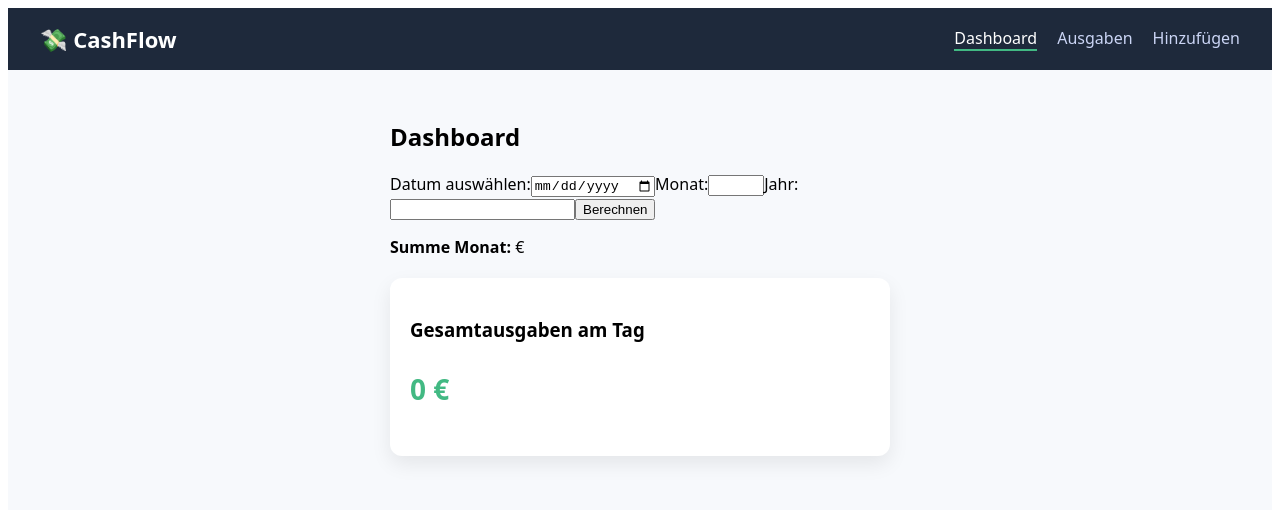
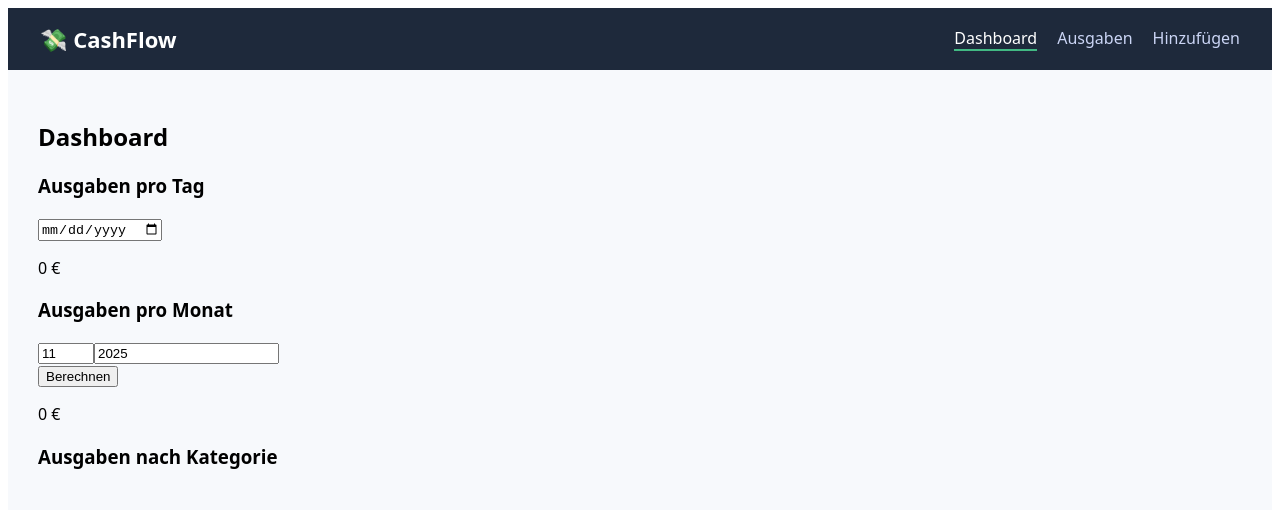
Before and after one commit to FatimaKarmid/cashflow-frontend, a Vue app: page / in a window 1280 px wide. Shown: the top 510 px of the page. Built offline with nearby package versions, Linux system fonts and the light colour scheme.

Commit message:
Erweiterungen

```diff
--- a/package.json
+++ b/package.json
@@ -9,6 +9,7 @@
     "preview": "vite preview"
   },
   "dependencies": {
+    "chart.js": "^4.5.1",
     "vue": "^3.4.0",
     "vue-router": "^4.3.0"
   },
--- a/src/components/Dashboard.vue
+++ b/src/components/Dashboard.vue
@@ -2,85 +2,112 @@
   <div class="container">
     <h2>Dashboard</h2>
 
-    <label>Datum auswählen:</label>
-    <input type="date" v-model="selectedDate" @change="loadSumme" />
+    <div class="dashboard-grid">
+      <!-- SUMME PRO TAG -->
+      <div class="card">
+        <h3>Ausgaben pro Tag</h3>
+        <input type="date" v-model="selectedDate" @change="loadTagSumme" />
+        <p class="amount">{{ tagSumme }} €</p>
+      </div>
 
-    <label>Monat:</label>
-    <input type="number" v-model="monat" min="1" max="12">
+      <!-- SUMME PRO MONAT -->
+      <div class="card">
+        <h3>Ausgaben pro Monat</h3>
 
-    <label>Jahr:</label>
-    <input type="number" v-model="jahr">
+        <div class="row">
+          <input type="number" min="1" max="12" v-model.number="monat" />
+          <input type="number" v-model.number="jahr" />
+        </div>
 
-    <button @click="loadMonatSumme">Berechnen</button>
+        <button @click="loadMonatDaten">Berechnen</button>
 
-    <p><strong>Summe Monat:</strong> {{ monatsSumme }} €</p>
+        <p class="amount">{{ monatSumme }} €</p>
+      </div>
 
-    <div class="card">
-      <h3>Gesamtausgaben am Tag</h3>
-      <p class="amount">{{ summe }} €</p>
+      <!-- CHART -->
+      <div class="card">
+        <h3>Ausgaben nach Kategorie</h3>
+        <canvas ref="chart"></canvas>
+      </div>
     </div>
   </div>
 </template>
 
 <script>
+import { Chart } from "chart.js/auto";
+
 export default {
   name: "Dashboard",
   data() {
     return {
       selectedDate: "",
-      summe: 0
+      tagSumme: 0,
+
+      monat: new Date().getMonth() + 1,
+      jahr: new Date().getFullYear(),
+      monatSumme: 0,
+
+      chart: null
     };
   },
   methods: {
-    loadSumme() {
+    // TAG
+    loadTagSumme() {
       if (!this.selectedDate) return;
 
-      fetch(
-          `https://cashflow-6.onrender.com/auszahlungen/summe?datum=${this.selectedDate}`
-      )
-          .then(response => response.json())
+      fetch(`https://cashflow-6.onrender.com/auszahlungen/summe?datum=${this.selectedDate}`)
+          .then(res => res.json())
           .then(data => {
-            this.summe = data;
-          })
-          .catch(err =>
-              console.error("Fehler beim Laden der Summe:", err)
-          );
+            this.tagSumme = data;
+          });
+    },
+
+    // MONAT + CHART  ⬅️ HIER GEHÖRT DER CHART-FETCH HIN
+    loadMonatDaten() {
+      // Summe pro Monat
+      fetch(`https://cashflow-6.onrender.com/auszahlungen/summe-monat?monat=${this.monat}&jahr=${this.jahr}`)
+          .then(res => res.json())
+          .then(data => {
+            this.monatSumme = data;
+          });
+
+      // Chart-Daten
+      fetch(`https://cashflow-6.onrender.com/auszahlungen/chart?monat=${this.monat}&jahr=${this.jahr}`)
+          .then(res => res.json())
+          .then(data => {
+            this.loadChart(data);
+          });
+    },
+
+    // Chart zeichnen
+    loadChart(data) {
+      const ctx = this.$refs.chart;
+
+      if (this.chart) {
+        this.chart.destroy();
+      }
+
+      this.chart = new Chart(ctx, {
+        type: "pie",
+        data: {
+          labels: Object.keys(data),
+          datasets: [
+            {
+              data: Object.values(data),
+              backgroundColor: [
+                "#42b983",
+                "#3498db",
+                "#f39c12",
+                "#9b59b6",
+                "#e74c3c",
+                "#1abc9c",
+                "#95a5a6"
+              ]
+            }
+          ]
+        }
+      });
     }
   }
 };
 </script>
-
-<style scoped>
-.container {
-  max-width: 500px;
-  margin: 0 auto;
-}
-
-.card {
-  margin-top: 20px;
-  padding: 20px;
-  background: white;
-  border-radius: 10px;
-  box-shadow: 0 6px 15px rgba(0,0,0,0.1);
-}
-
-.amount {
-  font-size: 28px;
-  font-weight: bold;
-  color: #42b983;
-}
-
-.dashboard-grid {
-  display: grid;
-  grid-template-columns: repeat(auto-fit, minmax(220px, 1fr));
-  gap: 20px;
-}
-
-.card {
-  background: white;
-  padding: 20px;
-  border-radius: 12px;
-  box-shadow: 0 8px 20px rgba(0,0,0,0.08);
-}
-
-</style>
--- a/src/components/ExpenseList.vue
+++ b/src/components/ExpenseList.vue
@@ -4,8 +4,8 @@
 
     <!-- FILTER -->
     <div class="filter">
-      <label for="kategorie">Kategorie filtern:</label>
-      <select id="kategorie" v-model="selectedKategorie" @change="filterExpenses">
+      <label for="kategorie">Kategorie:</label>
+      <select id="kategorie" v-model="selectedKategorie" @change="applyFilter">
         <option value="">Alle</option>
         <option value="LEBENSMITTEL">Lebensmittel</option>
         <option value="KLEIDUNG">Kleidung</option>
@@ -15,6 +15,9 @@
         <option value="GESUNDHEIT">Gesundheit</option>
         <option value="SONSTIGES">Sonstiges</option>
       </select>
+
+      <label for="datum">Datum:</label>
+      <input id="datum" type="date" v-model="selectedDate" @change="applyFilter" />
     </div>
 
     <!-- LISTE -->
@@ -50,11 +53,12 @@ const verwendungszweckMap = {
 };
 
 export default {
-  name: 'AusgabenListe',
+  name: "AusgabenListe",
   data() {
     return {
       expenses: [],
-      selectedKategorie: ""
+      selectedKategorie: "",
+      selectedDate: ""
     };
   },
   mounted() {
@@ -68,47 +72,51 @@ export default {
 
     // Alle laden
     fetchExpenses() {
-      fetch('https://cashflow-6.onrender.com/auszahlungen')
-          .then(response => response.json())
+      fetch("https://cashflow-6.onrender.com/auszahlungen")
+          .then(res => res.json())
           .then(data => {
             this.expenses = data;
           })
-          .catch(error =>
-              console.error('Fehler beim Laden der Ausgaben:', error)
+          .catch(err =>
+              console.error("Fehler beim Laden der Ausgaben:", err)
           );
     },
 
-    // Filter nach Kategorie
-    filterExpenses() {
-      if (!this.selectedKategorie) {
-        this.fetchExpenses();
-        return;
+    // Kombinierter Filter
+    applyFilter() {
+      // Priorität: Datum > Kategorie
+      let url = "https://cashflow-6.onrender.com/auszahlungen";
+
+      if (this.selectedDate) {
+        url = `${url}?datum=${this.selectedDate}`;
+      } else if (this.selectedKategorie) {
+        url = `${url}/filter?kategorie=${this.selectedKategorie}`;
       }
 
-      fetch(`https://cashflow-6.onrender.com/auszahlungen/filter?kategorie=${this.selectedKategorie}`)
-          .then(response => response.json())
+      fetch(url)
+          .then(res => res.json())
           .then(data => {
             this.expenses = data;
           })
-          .catch(error =>
-              console.error('Fehler beim Filtern:', error)
+          .catch(err =>
+              console.error("Fehler beim Filtern:", err)
           );
     },
 
     // Löschen
     deleteTransaction(id) {
       fetch(`https://cashflow-6.onrender.com/auszahlungen/${id}`, {
-        method: 'DELETE'
+        method: "DELETE"
       })
           .then(response => {
             if (response.ok) {
-              this.fetchExpenses();
+              this.applyFilter(); // Filter beibehalten
             } else {
-              alert('Fehler beim Löschen');
+              alert("Fehler beim Löschen");
             }
           })
-          .catch(error =>
-              console.error('Fehler beim Löschen der Ausgabe:', error)
+          .catch(err =>
+              console.error("Fehler beim Löschen:", err)
           );
     }
   }
@@ -122,12 +130,16 @@ export default {
 }
 
 .filter {
+  display: flex;
+  align-items: center;
+  gap: 12px;
   margin-bottom: 20px;
 }
 
-select {
+select,
+input {
   padding: 6px;
-  margin-left: 10px;
+  font-size: 0.95rem;
 }
 
 ul {
```
Also changed, not shown: 1 other file (tests, documents, lock files or other folders).
